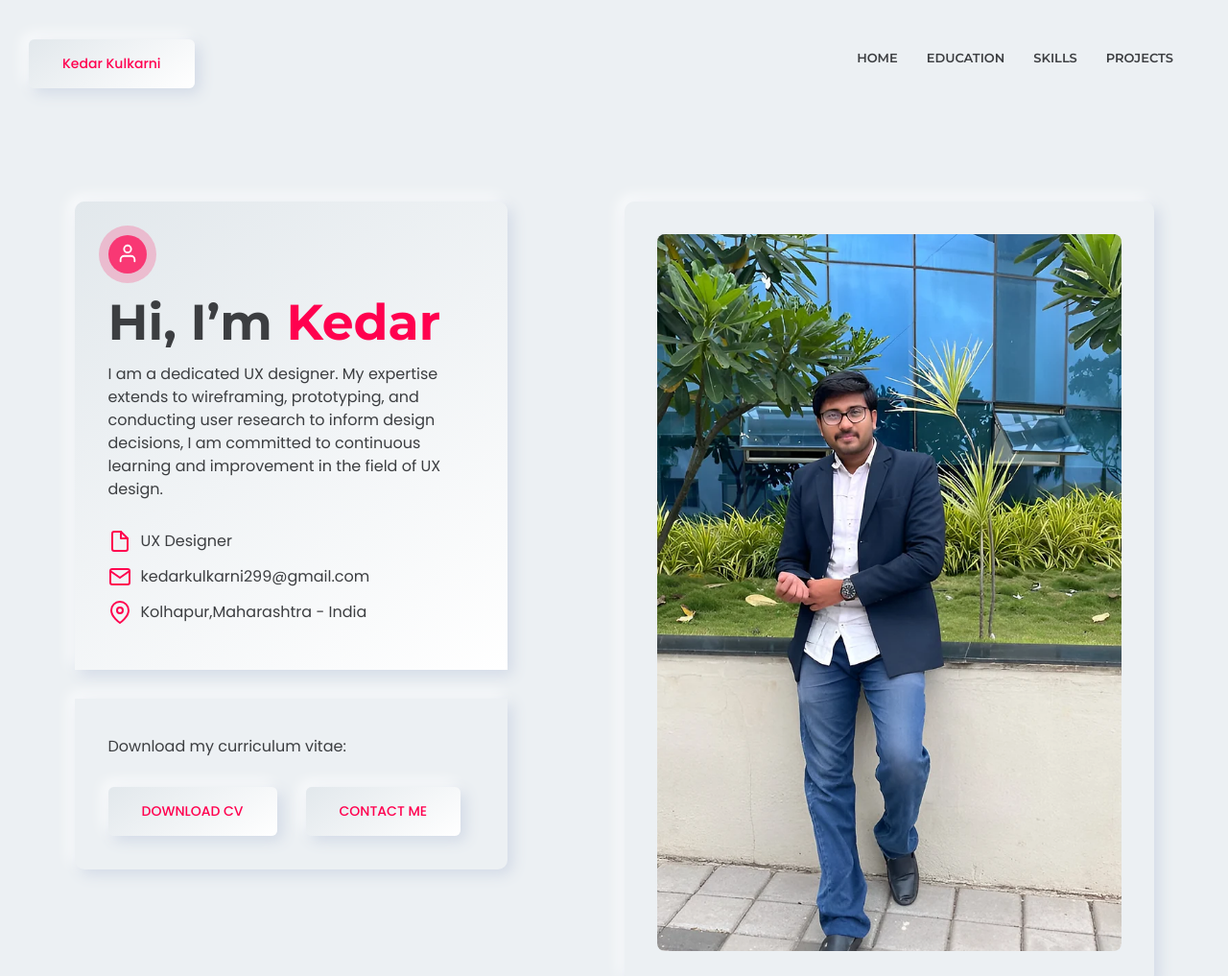
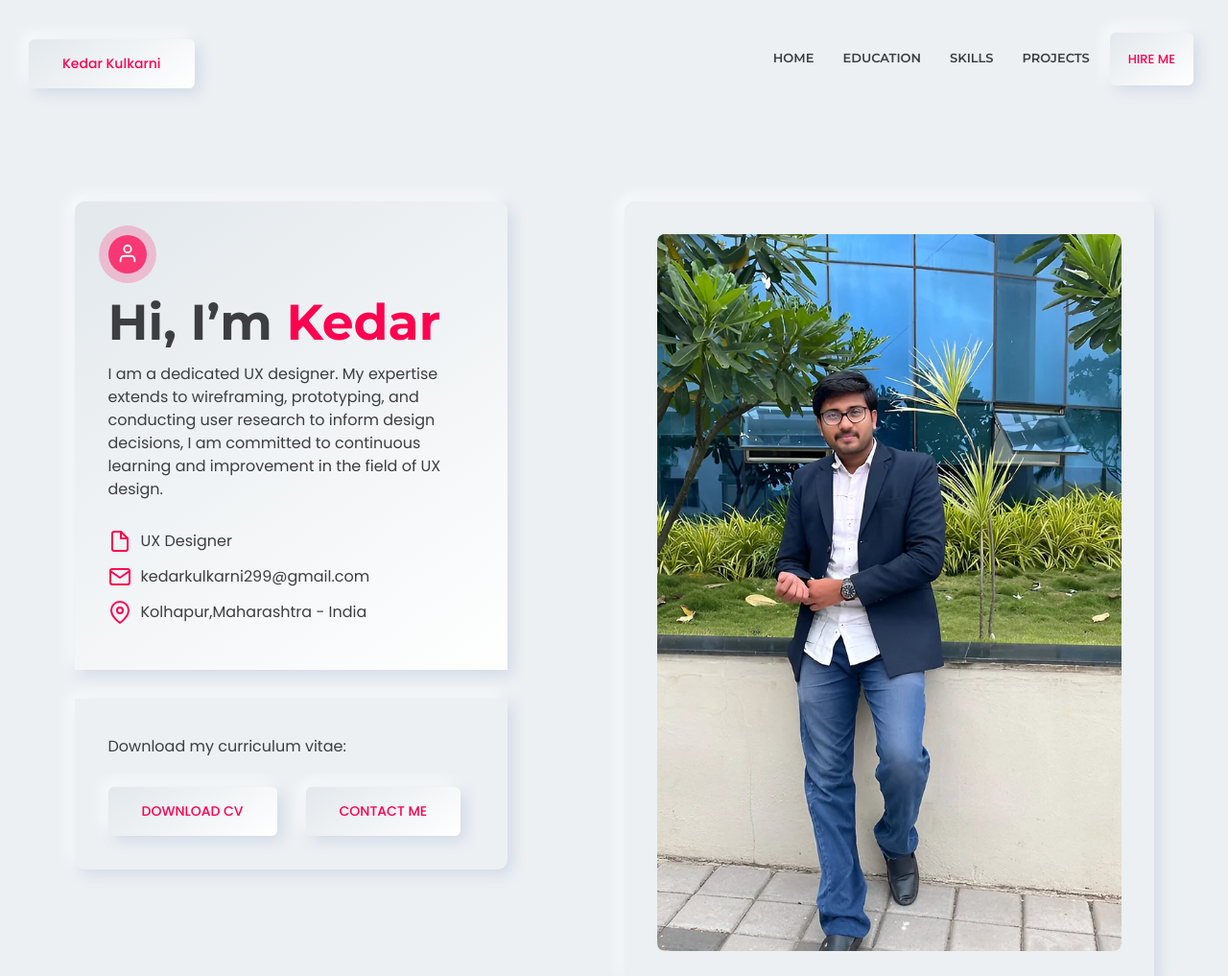
Before and after one commit to vivekss1998/kedar-kulkarni, a plain HTML site: page index.html in a window 1280 px wide. Shown: the top 1017 px of the page at 96% size. Drawn offline with Linux system fonts and the light colour scheme.

Commit message:
first commit

```diff
--- a/index.html
+++ b/index.html
@@ -110,7 +110,7 @@
             </nav>
             <!-- Start Header Right  -->
             <div class="header-right">
-              <!-- <a class="rn-btn" target="_blank" href="https://wa.me/7875699697"><span>HIRE ME</span></a> -->
+              <a class="rn-btn" target="_blank" href="https://wa.me/7875699697"><span>HIRE ME</span></a>
 
               <div style="cursor: pointer;" class="hamberger-menu d-block d-xl-none">
                 <i id="menuBtn" class="fas fa-bars humberger-menu"></i>
```
